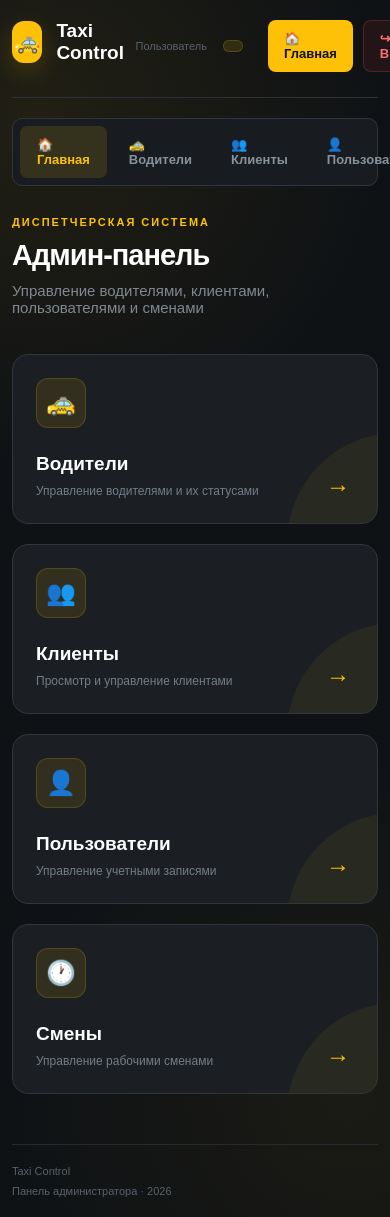
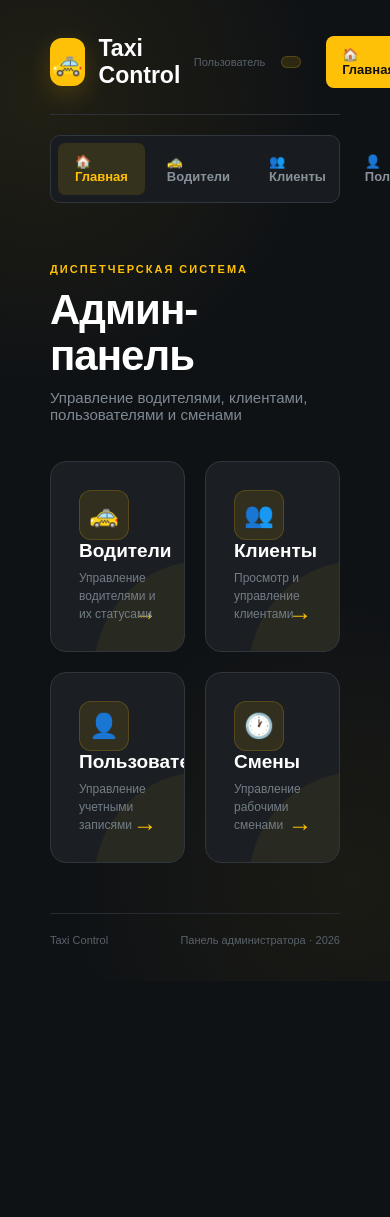
Before and after one commit to ARaider111/taxi-project, a Django app: template templates/admin_panel.html in a window 390 px wide; the page is wider, and only the part inside the window is pictured. After the commit the page ends 946 px from the top of that part, so only its background shows below. Run offline with Django 5.2, Linux system fonts and the light colour scheme; the template is opened without the code that fills it, so the values that code supplies are empty.

Commit message:
ооо великий фронт

```diff
--- a/taxi/static/css/admin_panel.css
+++ b/taxi/static/css/admin_panel.css
@@ -6,22 +6,15 @@
 
 body {
     min-height: 100vh;
-
     font-family: Arial, Helvetica, sans-serif;
-
     background: #0f1215;
     color: #ffffff;
 }
 
 
-/* =====================================================
-   СТРАНИЦА
-===================================================== */
-
 .admin-page {
     min-height: 100vh;
     padding: 35px 50px;
-
     background:
         radial-gradient(
             circle at 10% 10%,
@@ -37,31 +30,22 @@ body {
 }
 
 
-/* =====================================================
-   HEADER
-===================================================== */
-
 .admin-header {
     max-width: 1150px;
     margin: 0 auto;
-
     padding-bottom: 25px;
-
     display: flex;
     align-items: center;
     justify-content: space-between;
-
     border-bottom: 1px solid #2c3238;
 }
 
 
-/* Логотип */
 
 .logo {
     display: flex;
     align-items: center;
     gap: 14px;
-
     font-size: 23px;
     font-weight: 800;
 }
@@ -69,39 +53,28 @@ body {
 .logo-icon {
     width: 48px;
     height: 48px;
-
     display: flex;
     align-items: center;
     justify-content: center;
-
     background: #ffc107;
     color: #111;
-
     border-radius: 12px;
-
     font-size: 25px;
-
     box-shadow:
         0 8px 25px rgba(255, 193, 7, 0.18);
 }
 
 
-/* Статус */
 
 .system-status {
     display: flex;
     align-items: center;
     gap: 9px;
-
     padding: 9px 14px;
-
     border: 1px solid rgba(49, 196, 92, 0.25);
     border-radius: 30px;
-
     background: rgba(49, 196, 92, 0.08);
-
     color: #5cda7b;
-
     font-size: 12px;
     font-weight: 600;
 }
@@ -109,29 +82,20 @@ body {
 .status-dot {
     width: 8px;
     height: 8px;
-
     border-radius: 50%;
-
     background: #36d463;
-
     box-shadow:
         0 0 10px rgba(54, 212, 99, 0.8);
 }
 
 
-/* =====================================================
-   CONTENT
-===================================================== */
 
 .admin-content {
     max-width: 1150px;
     margin: 0 auto;
-
     padding-top: 60px;
 }
 
-
-/* Заголовок */
 
 .page-heading {
     margin-bottom: 38px;
@@ -139,11 +103,8 @@ body {
 
 .heading-label {
     display: block;
-
     margin-bottom: 12px;
-
     color: #ffc107;
-
     font-size: 11px;
     font-weight: 800;
     letter-spacing: 2px;
@@ -151,114 +112,71 @@ body {
 
 .page-heading h1 {
     margin-bottom: 10px;
-
     font-size: 42px;
     line-height: 1.1;
-
     letter-spacing: -1px;
 }
 
 .page-heading p {
     color: #7f8992;
-
     font-size: 15px;
 }
 
 
-/* =====================================================
-   КАРТОЧКИ
-===================================================== */
-
 .admin-menu {
     display: grid;
-
     grid-template-columns: repeat(2, 1fr);
-
     gap: 20px;
 }
 
-
-/* Карточка */
-
 .menu-card {
     min-height: 190px;
-
     position: relative;
-
     display: flex;
     flex-direction: column;
-
     padding: 28px;
-
     overflow: hidden;
-
     text-decoration: none;
-
     background: #1b1f23;
-
     border: 1px solid #30363d;
     border-radius: 16px;
-
     color: #ffffff;
-
     transition:
         0.25s ease;
 }
 
 
-/* Жёлтая полоска */
-
 .menu-card::before {
     content: "";
-
     position: absolute;
-
     top: 0;
     left: 0;
-
     width: 3px;
     height: 100%;
-
     background: #ffc107;
-
     transform: scaleY(0);
-
     transform-origin: bottom;
-
     transition: 0.25s ease;
 }
 
 
-/* Свечение */
-
 .menu-card::after {
     content: "";
-
     position: absolute;
-
     width: 220px;
     height: 220px;
-
     right: -130px;
     bottom: -130px;
-
     border-radius: 50%;
-
     background: rgba(255, 193, 7, 0.06);
-
     transition: 0.3s ease;
 }
 
 
-/* Hover */
-
 .menu-card:hover {
     transform: translateY(-5px);
-
     background: #20252a;
-
     border-color: rgba(255, 193, 7, 0.45);
-
     box-shadow:
         0 18px 40px rgba(0, 0, 0, 0.3),
         0 0 30px rgba(255, 193, 7, 0.04);
@@ -273,69 +191,46 @@ body {
 }
 
 
-/* =====================================================
-   ИКОНКА
-===================================================== */
-
 .menu-icon {
     width: 50px;
     height: 50px;
-
     display: flex;
     align-items: center;
     justify-content: center;
-
     background: rgba(255, 193, 7, 0.10);
-
     border: 1px solid rgba(255, 193, 7, 0.18);
-
     border-radius: 12px;
-
     font-size: 24px;
 }
 
 
-/* =====================================================
-   ТЕКСТ
-===================================================== */
 
 .menu-text {
     margin-top: auto;
-
     position: relative;
     z-index: 2;
 }
 
 .menu-text h2 {
     margin-bottom: 7px;
-
     font-size: 19px;
 }
 
 .menu-text p {
     max-width: 350px;
-
     color: #737d86;
-
     font-size: 12px;
     line-height: 1.5;
 }
 
 
-/* =====================================================
-   СТРЕЛКА
-===================================================== */
 
 .arrow {
     position: absolute;
-
     right: 27px;
     bottom: 25px;
-
     color: #ffc107;
-
     font-size: 24px;
-
     transition: 0.2s ease;
 }
 
@@ -344,97 +239,17 @@ body {
 }
 
 
-/* =====================================================
-   FOOTER
-===================================================== */
-
 .admin-footer {
     max-width: 1150px;
-
     margin: 50px auto 0;
     padding-top: 20px;
-
     display: flex;
     justify-content: space-between;
-
     border-top: 1px solid #252b30;
-
     color: #59616a;
-
     font-size: 11px;
 }
 
-
-/* =====================================================
-   АДАПТИВ
-===================================================== */
-
-@media (max-width: 800px) {
-
-    .admin-page {
-        padding: 25px 20px;
-    }
-
-    .admin-header {
-        align-items: flex-start;
-    }
-
-    .system-status {
-        display: none;
-    }
-
-    .admin-content {
-        padding-top: 40px;
-    }
-
-    .page-heading h1 {
-        font-size: 34px;
-    }
-
-    .admin-menu {
-        grid-template-columns: 1fr;
-    }
-}
-
-
-@media (max-width: 500px) {
-
-    .admin-page {
-        padding: 20px 12px;
-    }
-
-    .logo {
-        font-size: 19px;
-    }
-
-    .logo-icon {
-        width: 42px;
-        height: 42px;
-        font-size: 21px;
-    }
-
-    .admin-content {
-        padding-top: 30px;
-    }
-
-    .page-heading h1 {
-        font-size: 29px;
-    }
-
-    .menu-card {
-        min-height: 170px;
-        padding: 23px;
-    }
-
-    .admin-footer {
-        flex-direction: column;
-        gap: 8px;
-    }
-}
-
-/* ================================
-   HEADER BUTTONS
-================================ */
 
 .header-buttons {
     display: flex;
@@ -445,16 +260,11 @@ body {
     display: flex;
     align-items: center;
     gap: 7px;
-
     padding: 10px 16px;
-
     border-radius: 8px;
-
     text-decoration: none;
-
     font-size: 13px;
     font-weight: 700;
-
     transition: 0.2s ease;
 }
 
@@ -465,77 +275,52 @@ body {
 
 .home-button:hover {
     background: #ffd54a;
-
     transform: translateY(-2px);
-
     box-shadow:
         0 7px 20px rgba(255, 193, 7, 0.2);
 }
 
 .logout-button {
     background: rgba(255, 70, 70, 0.08);
-
     border: 1px solid rgba(255, 70, 70, 0.25);
-
     color: #ff7070;
 }
 
 .logout-button:hover {
     background: rgba(255, 70, 70, 0.15);
-
     border-color: rgba(255, 70, 70, 0.5);
-
     transform: translateY(-2px);
 }
 
-
-/* ================================
-   NAVIGATION
-================================ */
-
 .admin-nav {
     max-width: 1150px;
-
     margin: 20px auto 0;
-
     padding: 7px;
-
     display: flex;
     align-items: center;
-
     gap: 5px;
-
     background: #181c20;
-
     border: 1px solid #30363d;
-
     border-radius: 10px;
 }
 
 .admin-nav a {
     padding: 11px 17px;
-
     border-radius: 7px;
-
     color: #89929a;
-
     text-decoration: none;
-
     font-size: 13px;
     font-weight: 600;
-
     transition: 0.2s ease;
 }
 
 .admin-nav a:hover {
     background: rgba(255, 193, 7, 0.1);
-
     color: #ffc107;
 }
 
 .admin-nav a:first-child {
     background: rgba(255, 193, 7, 0.12);
-
     color: #ffc107;
 }
 
@@ -549,7 +334,6 @@ body {
     display: flex;
     align-items: center;
     gap: 8px;
-
     font-size: 13px;
 }
 
@@ -565,15 +349,10 @@ body {
 
 .user-role {
     padding: 5px 9px;
-
     border-radius: 6px;
-
     background: rgba(255, 193, 7, 0.12);
-
     border: 1px solid rgba(255, 193, 7, 0.2);
-
     color: #ffc107;
-
     font-size: 10px;
     font-weight: 800;
     text-transform: uppercase;
```
Also changed, not shown: templates/admin_panel.html (+0 -20 lines), templates/base_admin.html (+0 -23 lines).
